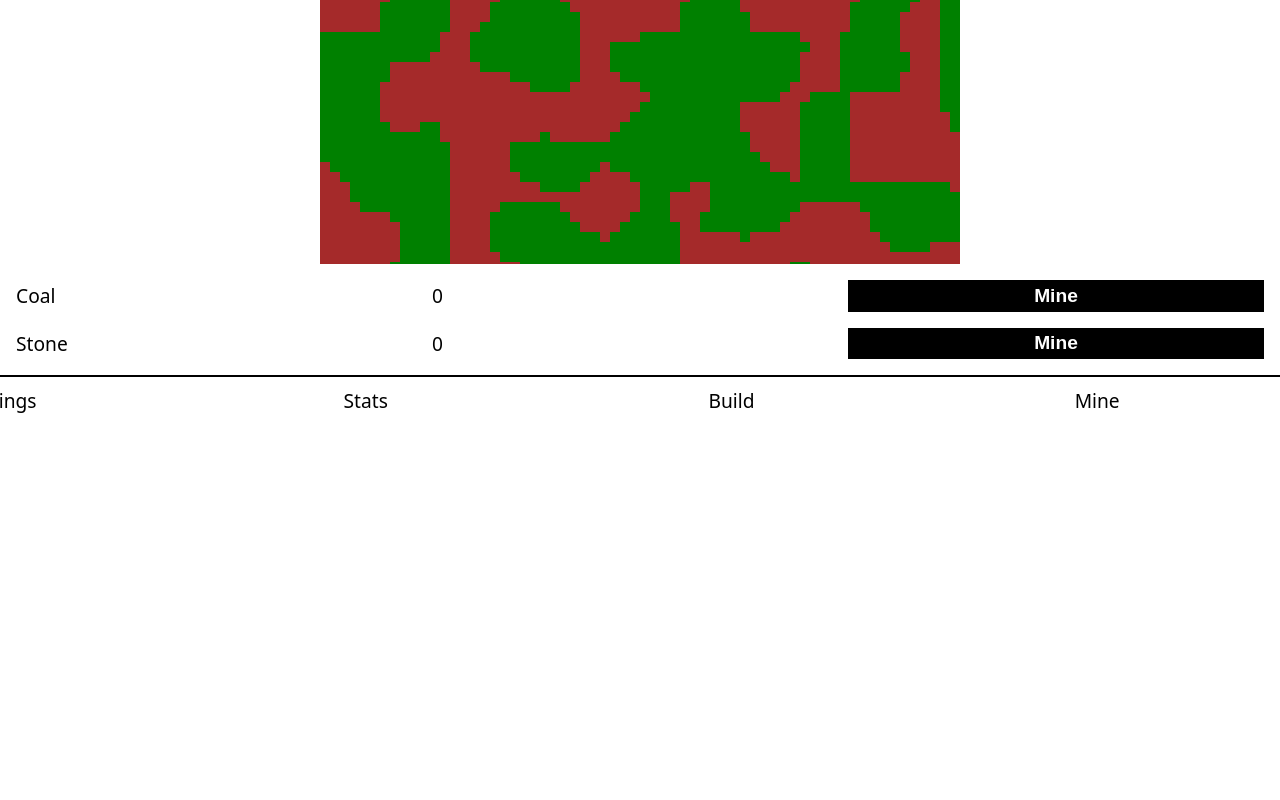
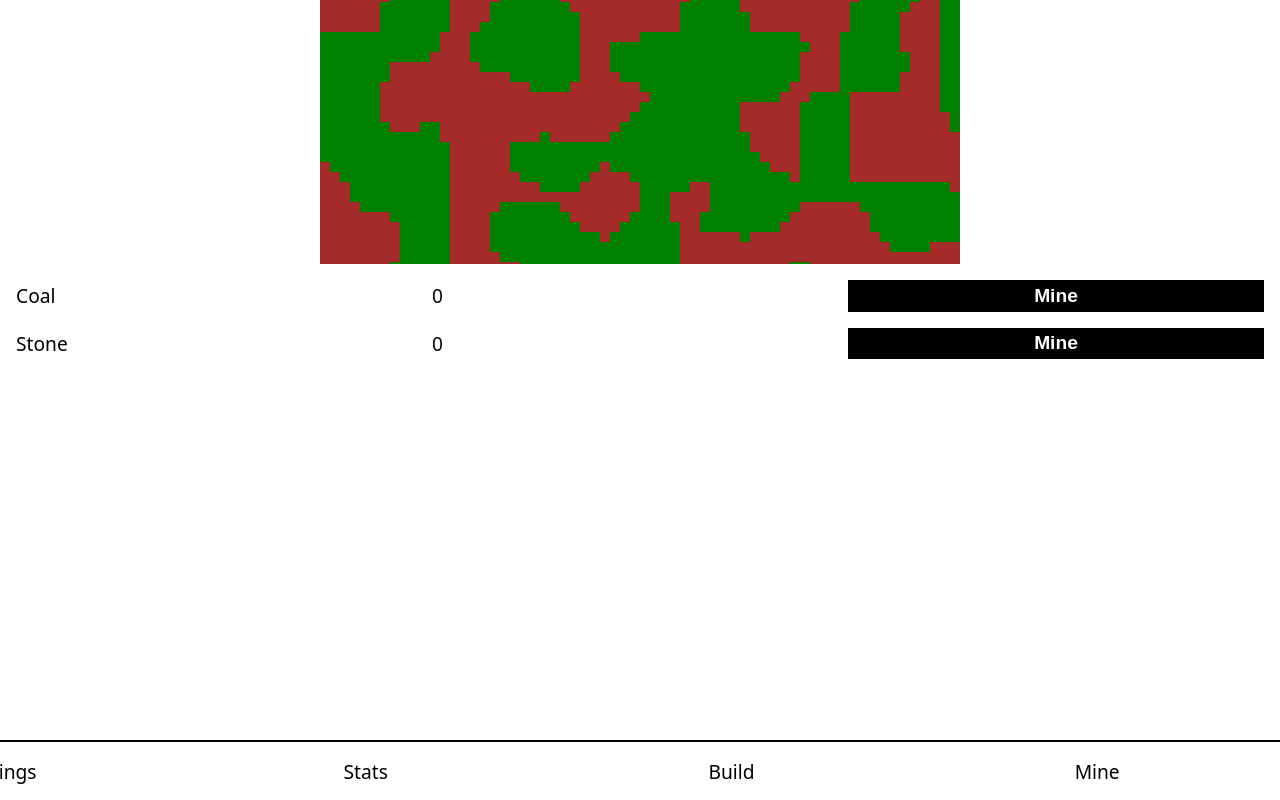
Before and after one commit to tylerschloesser/idle-v1, a React app in the folder packages/app/: page /world/1 in a window 1280 px wide. Built offline with nearby package versions, Linux system fonts and the light colour scheme; the HTML template or start-up script is replaced by a standard one.

Commit message:
update href

```diff
--- a/packages/app/src/tab-bar.component.tsx
+++ b/packages/app/src/tab-bar.component.tsx
@@ -1,28 +1,45 @@
+import { useContext } from 'react'
+import { useNavigate } from 'react-router-dom'
+import { Context } from './context.js'
 import styles from './tab-bar.module.scss'
 
 const tabs = [
   {
     label: 'Mine',
+    path: 'mine',
   },
   {
     label: 'Build',
+    path: 'build',
   },
   {
     label: 'Stats',
+    path: 'stats',
   },
   {
     label: 'Settings',
+    path: 'settings',
   },
 ]
 
 export function TabBar() {
+  const { world } = useContext(Context)
+  const navigate = useNavigate()
   return (
     <div className={styles['tab-bar']}>
-      <div className={styles.list}>
-        {tabs.map(({ label }) => (
-          <div key={label} className={styles.item}>
+      <div className={styles.fixed}>
+        {tabs.map(({ label, path }) => (
+          <a
+            href={`/world/${world.id}/${path}`}
+            key={label}
+            className={styles.item}
+            onClick={(e) => {
+              e.preventDefault()
+              navigate(`/world/${world.id}/${path}`)
+            }}
+          >
             {label}
-          </div>
+          </a>
         ))}
       </div>
     </div>
--- a/packages/app/src/tab-bar.module.scss
+++ b/packages/app/src/tab-bar.module.scss
@@ -1,21 +1,32 @@
 .tab-bar {
   font-size: var(--b2);
-  position: sticky;
-  bottom: 0;
 
-  display: flex;
+  --height: calc(var(--s4) * 3);
+  --padding-bottom: env(safe-area-inset-bottom);
+
+  box-sizing: border-box;
 }
 
-.list {
+.fixed {
+  position: fixed;
+  bottom: 0;
+  width: 100dvw;
+  padding-bottom: var(--padding-bottom);
   display: flex;
   flex-direction: row-reverse;
   overflow-x: auto;
+
+  border-top: 2px solid var(--black);
 }
 
 .item {
-  border-top: 2px solid var(--black);
-  padding: var(--s3) 0;
+  color: var(--black);
+  text-decoration: none;
   width: calc(100dvw / 3.5);
+  height: var(--height);
   flex: 0 0 auto;
   text-align: center;
+  display: flex;
+  align-items: center;
+  justify-content: center;
 }
```
